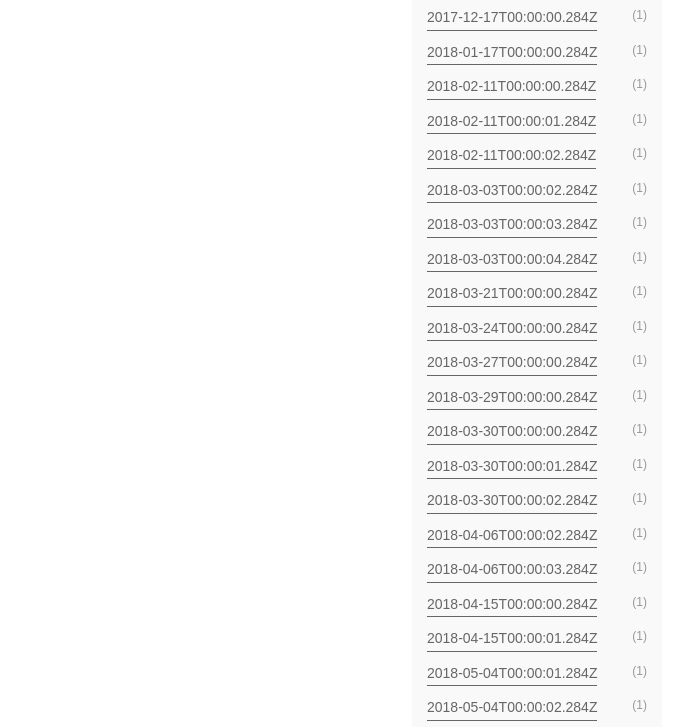
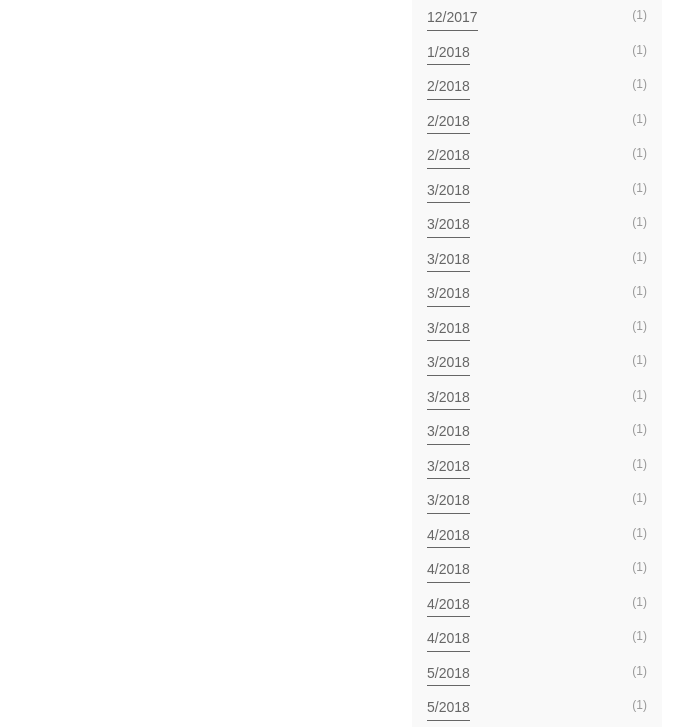
Before and after one commit to rjgallac/my-blog, a Gatsby site: page / in a window 1280 px wide. Shown: the part 720-1447 px from the top of the page, without its empty margins (293-974 px from the left). Built offline with nearby package versions, Linux system fonts and the light colour scheme; Gatsby itself is replaced by a stand-in of ours; some packages are replaced by stand-ins of ours.

Commit message:
archive by month

```diff
--- a/src/components/PeriodList.js
+++ b/src/components/PeriodList.js
@@ -2,6 +2,14 @@ import React from "react"
 import { Link } from "gatsby"
 
 const PeriodList = ({ periods }) => {
+  const formatDate = (dateValue) => {
+    if (typeof dateValue === "string" && Date.parse(dateValue)) {
+      const date = new Date(dateValue)
+      return `${date.getMonth() + 1}/${date.getFullYear()}`
+    }
+    return dateValue
+  }
+
   const periodListStyle = {
     fontFamily: "Arial, sans-serif",
     padding: "15px",
@@ -51,7 +59,7 @@ const PeriodList = ({ periods }) => {
           periods.map((period, index) => (
             <li key={index} style={liStyle}>
               <Link to={period.fieldValue} style={linkStyle}>
-                {period.fieldValue}
+                {formatDate(period.fieldValue)}
               </Link>
               <span className="post-count" style={countStyle}>
                 ({period.edges.length})
```
Also changed, not shown: src/pages/archive/index.js (+11 -4 lines).
